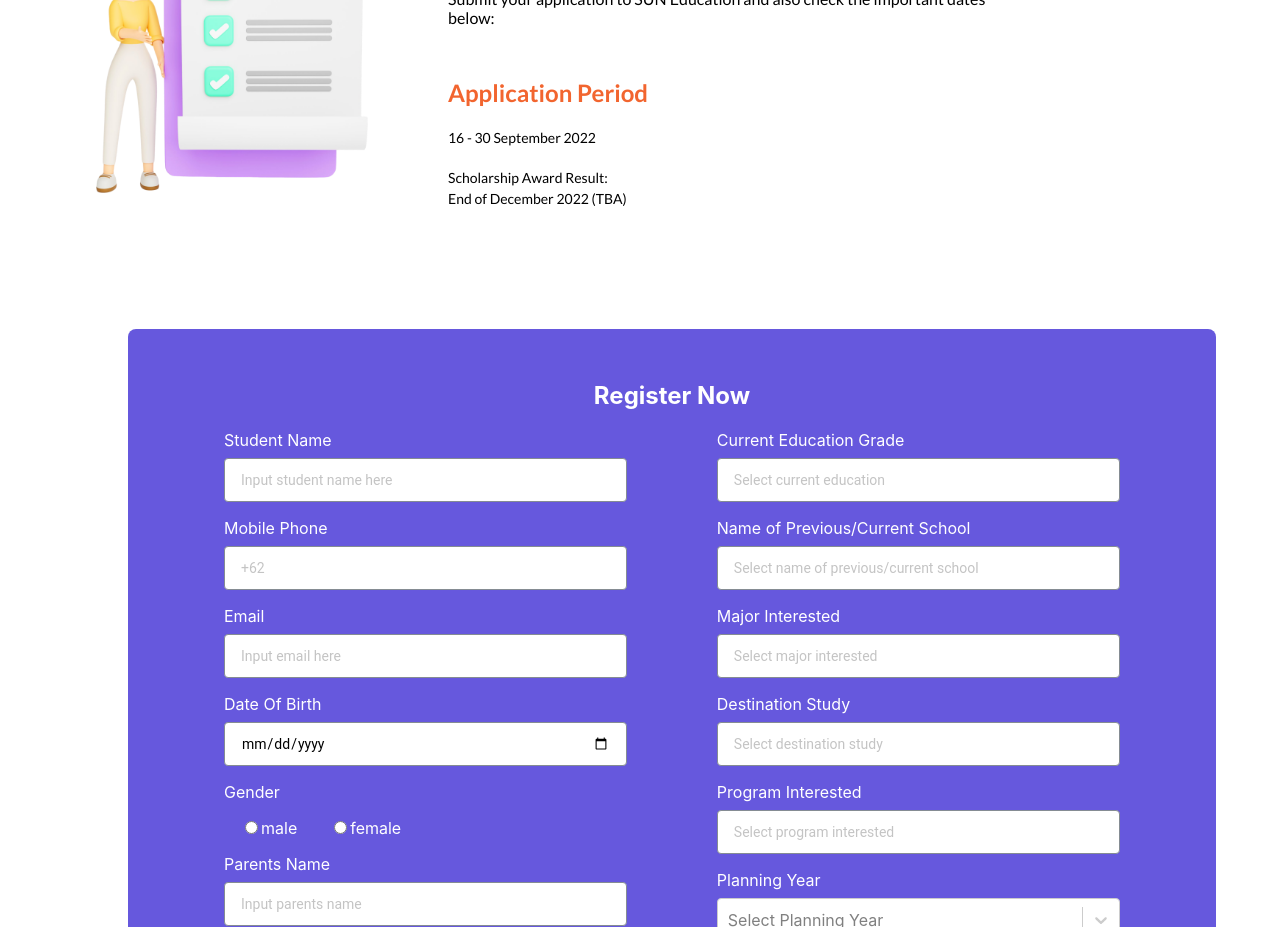
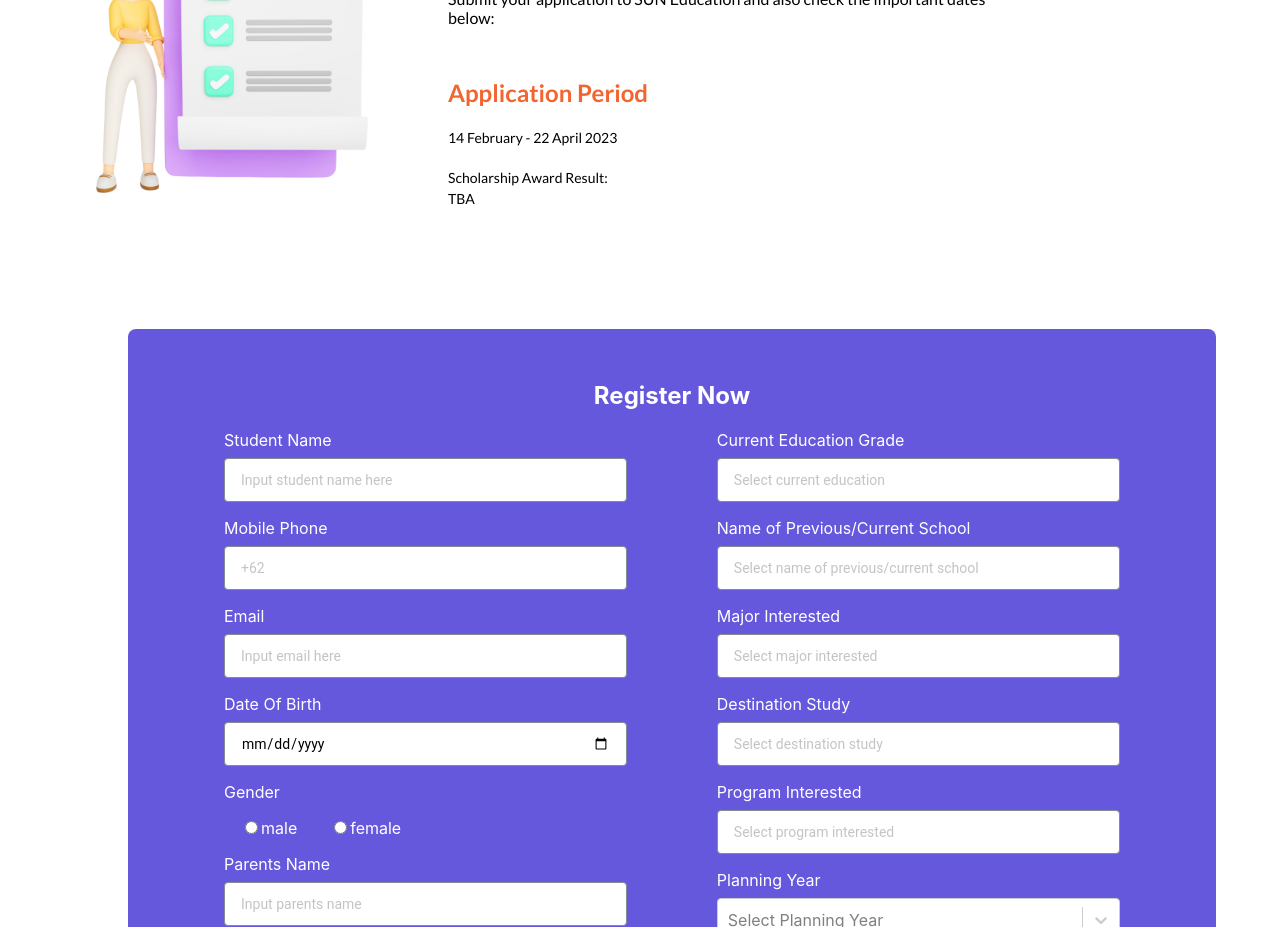
Before and after one commit to poedihippo/hwachong_x_sun, a Next.js app: page / in a window 1280 px wide. Shown: the part 1900-2827 px from the top of the page. Built offline with nearby package versions, Linux system fonts and the light colour scheme.

Commit message:
ubah application period

```diff
--- a/components/landing-page/event/schedule/schedule.js
+++ b/components/landing-page/event/schedule/schedule.js
@@ -40,11 +40,11 @@ function Schedule() {
             to hear from HCIS Admissions Team
           </p> */}
           <h1>Application Period</h1>
-          <p>16 - 30 September 2022</p>
+          <p>14 February - 22 April 2023</p>
           <br />
           <p>
             Scholarship Award Result: <br />
-            End of December 2022 (TBA)
+            TBA
           </p>
         </div>
       </div>
```
